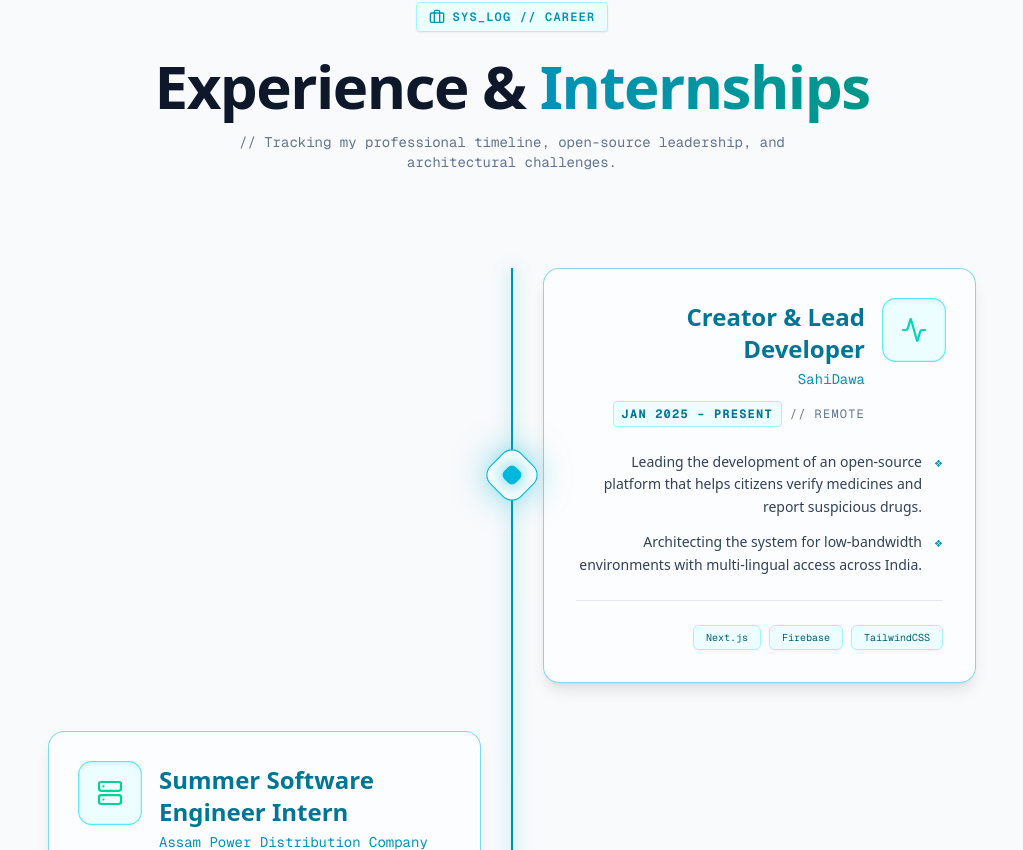
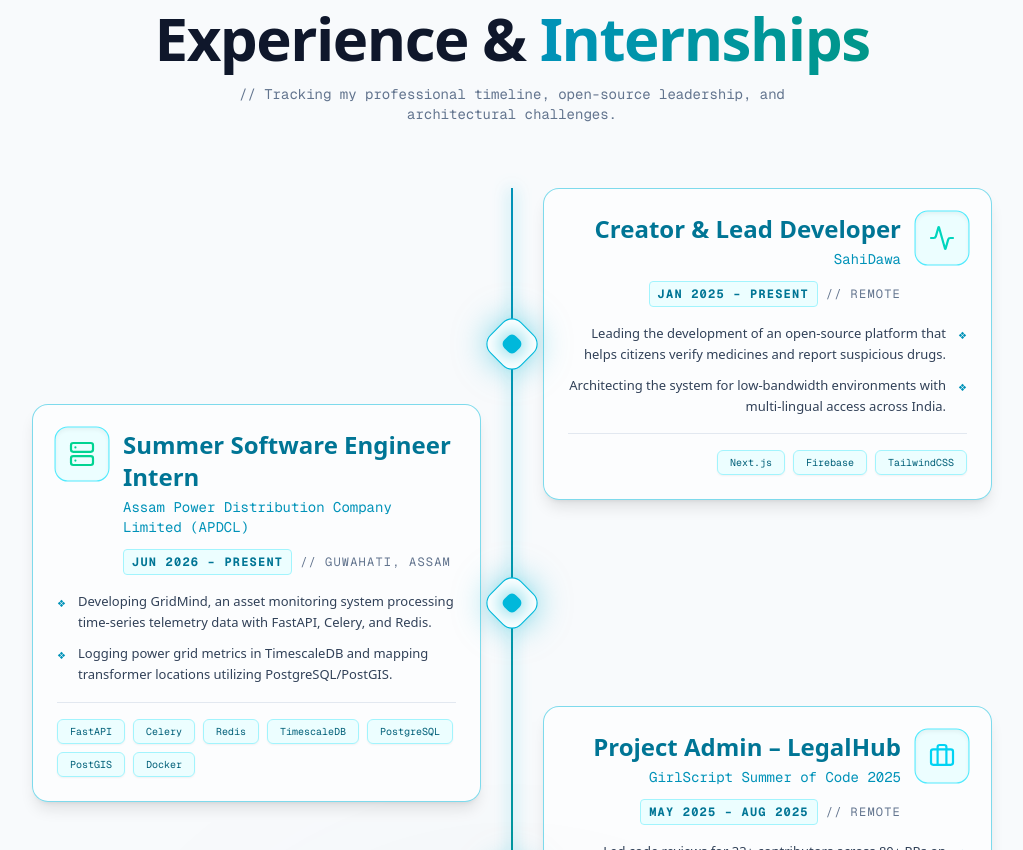
Before and after one commit to dipexplorer/PORTFOLIO, a Next.js app: page / in a window 1280 px wide. Shown: the part 1990-2840 px from the top of the page, without its empty margins (128-1151 px from the left). Built offline with nearby package versions, Linux system fonts and the light colour scheme; no server answers; a web font is replaced by a local one.

Commit message:
style: aggressively compact Experience timeline to reduce vertical over-scroll

```diff
--- a/sections/Experience.tsx
+++ b/sections/Experience.tsx
@@ -162,7 +162,7 @@ const ExperienceCard = ({ exp, index }: { exp: ExperienceItem, index: number })
             whileInView={{ opacity: 1, y: 0 }}
             viewport={{ once: true, margin: "-50px" }}
             transition={{ duration: 0.6 }}
-            className={`relative flex flex-col md:flex-row items-center ${isEven ? 'md:flex-row-reverse' : ''} group`}
+            className={`relative flex flex-col md:flex-row items-center ${isEven ? 'md:flex-row-reverse' : ''} group ${index !== 0 ? 'mt-8 md:-mt-16 lg:-mt-24' : ''}`}
         >
             {/* Animated Timeline Diamond Node */}
             <div className={`absolute left-8 md:left-[50%] w-10 h-10 rounded-xl bg-white dark:bg-slate-950 border flex items-center justify-center -translate-x-1/2 rotate-45 z-20 transition-all duration-700 hidden md:flex ${
@@ -187,7 +187,7 @@ const ExperienceCard = ({ exp, index }: { exp: ExperienceItem, index: number })
             </div>
 
             {/* Content Card with Cinematic Focus Effect */}
-            <div className={`w-full md:w-[47%] ${isEven ? 'md:pr-12 md:text-right' : 'md:pl-12 text-left'} pl-16 md:pl-0 transition-all duration-700 ease-out ${
+            <div className={`w-full md:w-[47%] ${isEven ? 'md:pr-8 md:text-right' : 'md:pl-8 text-left'} pl-16 md:pl-0 transition-all duration-700 ease-out ${
                 isFocused ? "opacity-100 scale-100" : "opacity-40 scale-[0.96]"
             }`}>
                 <div
@@ -195,7 +195,7 @@ const ExperienceCard = ({ exp, index }: { exp: ExperienceItem, index: number })
                     onMouseMove={handleMouseMove}
                     onMouseEnter={() => setIsHovered(true)}
                     onMouseLeave={() => setIsHovered(false)}
-                    className={`relative p-6 sm:p-8 rounded-2xl bg-white/60 dark:bg-slate-900/40 border transition-all duration-500 overflow-hidden ${
+                    className={`relative p-5 sm:p-6 rounded-2xl bg-white/60 dark:bg-slate-900/40 border transition-all duration-500 overflow-hidden ${
                         isFocused
                             ? "border-cyan-500/50 shadow-lg dark:shadow-cyan-900/20"
                             : "border-slate-200 dark:border-slate-800 shadow-md hover:border-cyan-500/30"
@@ -212,8 +212,8 @@ const ExperienceCard = ({ exp, index }: { exp: ExperienceItem, index: number })
 
                     <div className="relative z-10">
                         {/* Header Area */}
-                        <div className={`flex flex-col sm:flex-row items-start gap-5 mb-6 ${isEven ? 'md:flex-row-reverse md:text-right' : 'text-left'}`}>
-                            <div className={`p-4 rounded-xl border transition-all duration-500 shrink-0 ${
+                        <div className={`flex flex-col sm:flex-row items-start gap-4 mb-4 ${isEven ? 'md:flex-row-reverse md:text-right' : 'text-left'}`}>
+                            <div className={`p-3 rounded-xl border transition-all duration-500 shrink-0 ${
                                 isFocused
                                     ? "bg-cyan-50 dark:bg-cyan-950/40 border-cyan-300 dark:border-cyan-700/50 text-cyan-600 dark:text-cyan-400 scale-110 shadow-inner"
                                     : "bg-slate-100 dark:bg-slate-950 border-slate-200 dark:border-slate-800 text-slate-500"
@@ -235,7 +235,7 @@ const ExperienceCard = ({ exp, index }: { exp: ExperienceItem, index: number })
                         </div>
 
                         {/* Bullet Points */}
-                        <ul className={`text-sm text-slate-600 dark:text-slate-400 leading-relaxed space-y-3 list-none pl-0 mt-6 ${isEven ? 'md:text-right' : 'text-left'}`}>
+                        <ul className={`text-[13px] text-slate-600 dark:text-slate-400 leading-relaxed space-y-2.5 list-none pl-0 mt-4 ${isEven ? 'md:text-right' : 'text-left'}`}>
                             {exp.points.map((point: string, i: number) => (
                                 <li key={i} className={`flex items-start gap-3 ${isEven ? 'md:flex-row-reverse' : 'flex-row'}`}>
                                     <span className="text-cyan-600 dark:text-cyan-500/60 mt-1 select-none text-[10px]">❖</span>
@@ -246,7 +246,7 @@ const ExperienceCard = ({ exp, index }: { exp: ExperienceItem, index: number })
 
                         {/* Tech Stack Badges */}
                         {exp.tech && (
-                            <div className={`flex flex-wrap gap-2 mt-6 pt-6 border-t border-slate-200 dark:border-slate-800/50 ${isEven ? 'md:justify-end' : 'justify-start'}`}>
+                            <div className={`flex flex-wrap gap-2 mt-4 pt-4 border-t border-slate-200 dark:border-slate-800/50 ${isEven ? 'md:justify-end' : 'justify-start'}`}>
                                 {exp.tech.map((t: string, i: number) => (
                                     <span key={i} className={`px-3 py-1 text-[10px] font-mono border rounded-md transition-colors duration-300 shadow-xs ${
                                         isFocused
@@ -282,7 +282,7 @@ export default function Experience() {
     });
 
     return (
-        <section id="experience" className="w-full px-4 py-32 md:px-6 relative overflow-hidden" ref={containerRef}>
+        <section id="experience" className="w-full px-4 py-16 md:py-20 md:px-6 relative overflow-hidden" ref={containerRef}>
             {/* Background Ambience */}
             <div className="absolute top-1/2 left-1/2 -translate-x-1/2 -translate-y-1/2 w-[600px] h-[600px] bg-cyan-900/5 dark:bg-cyan-900/10 rounded-full blur-[120px] pointer-events-none" />
 
@@ -292,7 +292,7 @@ export default function Experience() {
                     initial={{ opacity: 0, y: 30 }}
                     animate={isInView ? { opacity: 1, y: 0 } : { opacity: 0, y: 30 }}
                     transition={{ duration: 0.6 }}
-                    className="flex flex-col items-center justify-center mb-24 text-center"
+                    className="flex flex-col items-center justify-center mb-16 text-center"
                 >
                     <div className="inline-flex items-center gap-2 px-3 py-1.5 rounded-sm bg-cyan-50 dark:bg-cyan-950/30 border border-cyan-200 dark:border-cyan-800/30 mb-6 shadow-xs">
                         <Briefcase className="w-4 h-4 text-cyan-600 dark:text-cyan-500" />
@@ -340,7 +340,7 @@ export default function Experience() {
                         />
                     </motion.div>
 
-                    <div className="space-y-10 md:space-y-12">
+                    <div className="relative">
                         {experiences.map((exp, index) => (
                             <ExperienceCard key={exp.id} exp={exp} index={index} />
                         ))}
```
